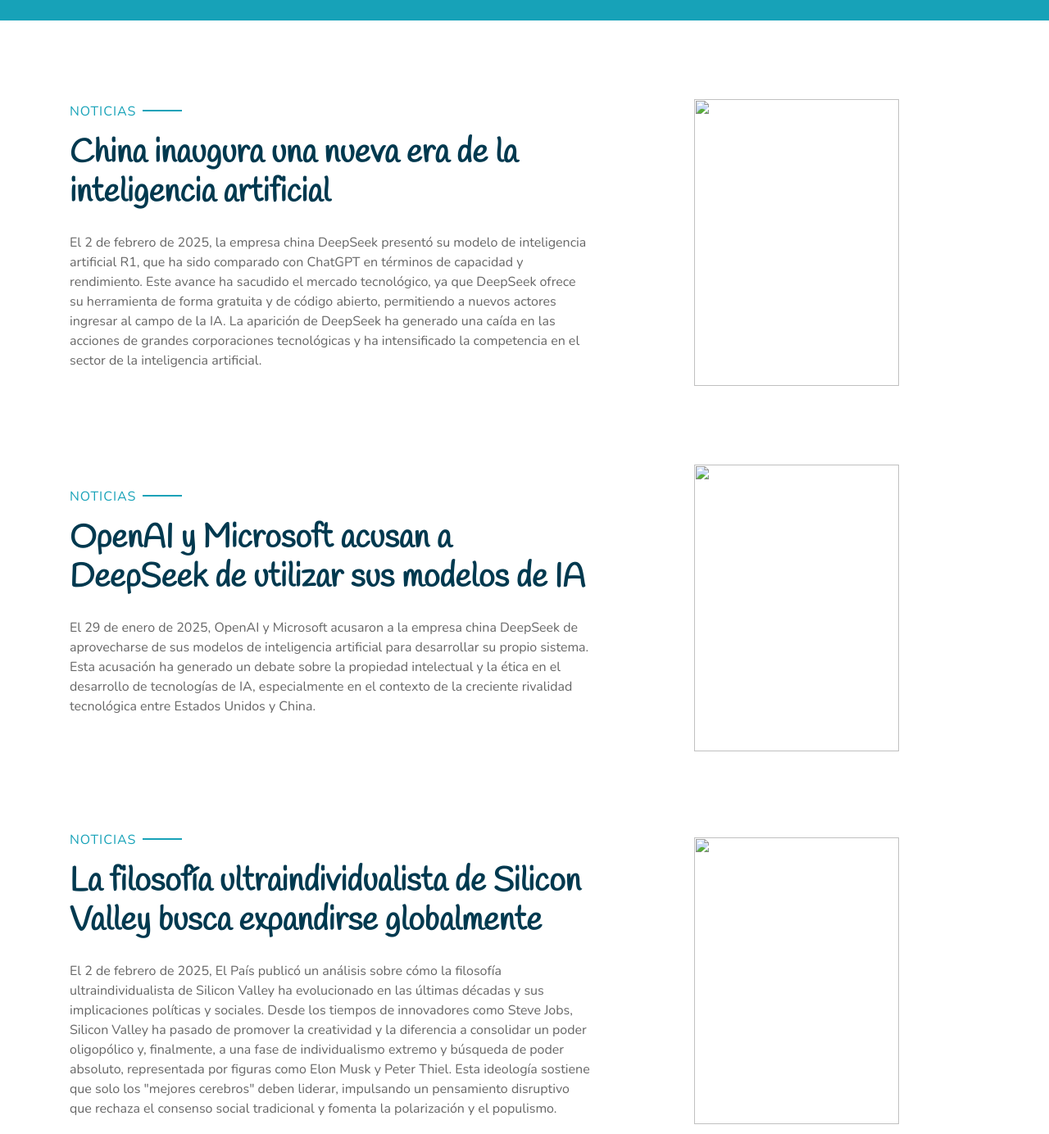
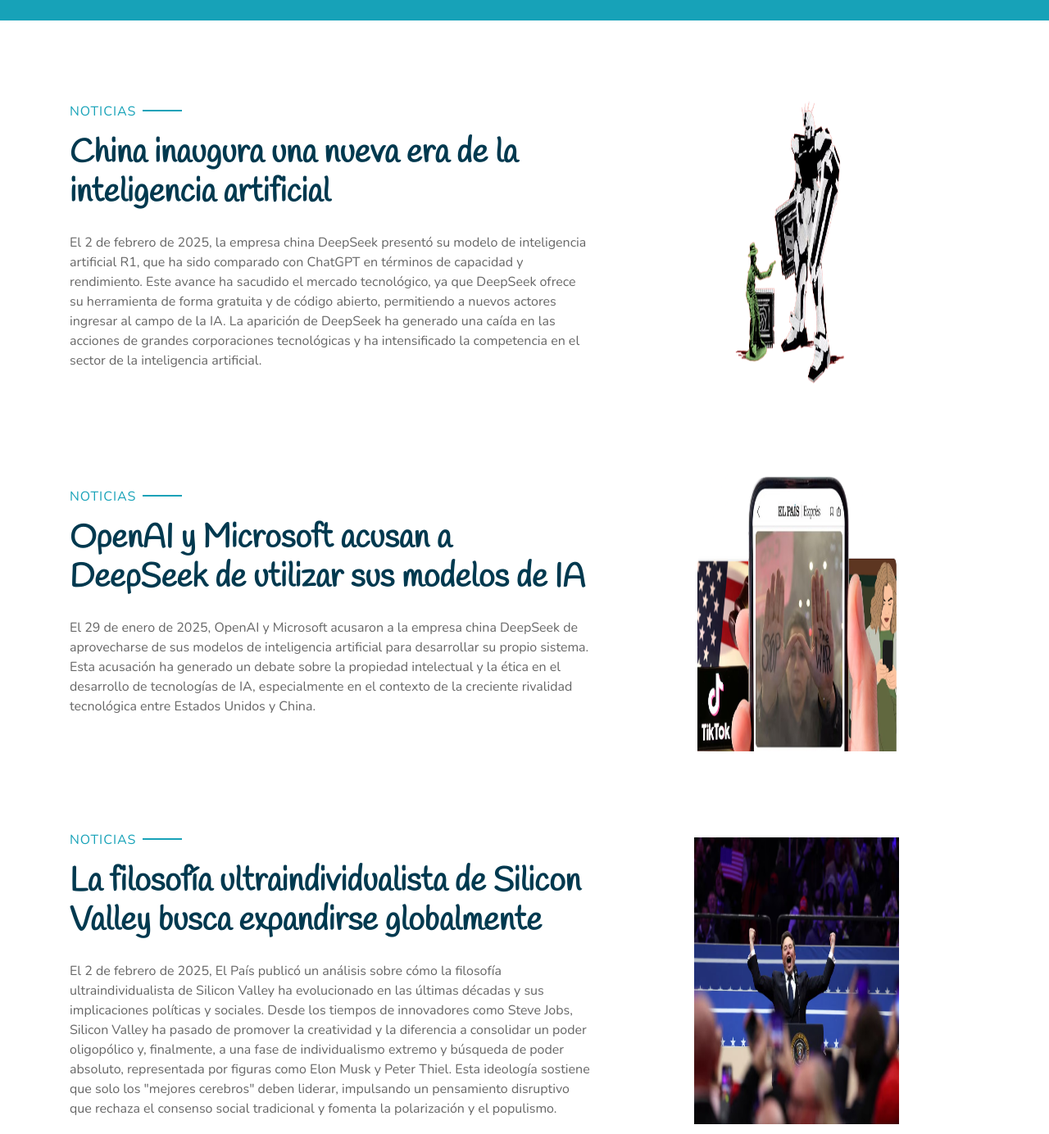
Before and after one commit to IngeNovaSolutions/ingenovasolutions, a plain HTML site: page noticias.html in a window 1280 px wide. Shown: the part 460-1844 px from the top of the page at 82% size. Drawn offline with nearby package versions, Linux system fonts and the light colour scheme; some packages are replaced by stand-ins of ours; files that its build step writes are made by us from their sources; a script that the page names is missing; a web font is replaced by a local one.

Commit message:
Update noticias.html

```diff
--- a/noticias.html
+++ b/noticias.html
@@ -9,7 +9,7 @@
     <meta content="Free HTML Templates" name="description">
 
     <!-- Favicon -->
-    <link href="img/LOGO.png" rel="icon">
+    <link href="LOGO.png" rel="icon">
 
     <!-- Google Web Fonts -->
     <link rel="preconnect" href="https://fonts.gstatic.com">
@@ -26,7 +26,7 @@
     <link href="lib/lightbox/css/lightbox.min.css" rel="stylesheet">
 
     <!-- Customized Bootstrap Stylesheet -->
-    <link href="css/style.css" rel="stylesheet">
+    <link href="style.css" rel="stylesheet">
 </head>
 
 <body>
@@ -34,7 +34,7 @@
     <div class="container-fluid bg-light position-relative shadow">
         <nav class="navbar navbar-expand-lg bg-light navbar-light py-3 py-lg-0 px-0 px-lg-5">
             <a href="" class="navbar-brand font-weight-bold text-secondary" style="font-size: 50px;">
-              <!--   <img src="img/LOGOMOD.png" alt="Teddy Bear Icon" width="150" height="150">-->
+              <!--   <img src="LOGOMOD.png" alt="Teddy Bear Icon" width="150" height="150">-->
 
                 <span class="text-primary">IngeNovaSolutions</span>
             </a>
@@ -86,7 +86,7 @@
             </div>
             <div class="col-lg-5">
                 <div style="text-align: center;">
-                    <img src="img/NOT1.png" style="width: 250px; height: 350px;">
+                    <img src="NOT1.png" style="width: 250px; height: 350px;">
                 </div>
             </div>
         </div>
@@ -106,7 +106,7 @@
             </div>
             <div class="col-lg-5">
                 <div style="text-align: center;">
-                    <img src="img/NOT2.png" style="width: 250px; height: 350px;">
+                    <img src="NOT2.png" style="width: 250px; height: 350px;">
                 </div>
             </div>
         </div>
@@ -126,7 +126,7 @@
             </div>
             <div class="col-lg-5">
                 <div style="text-align: center;">
-                    <img src="img/NOT3.png" style="width: 250px; height: 350px;">
+                    <img src="NOT3.png" style="width: 250px; height: 350px;">
                 </div>
             </div>
         </div>
```
